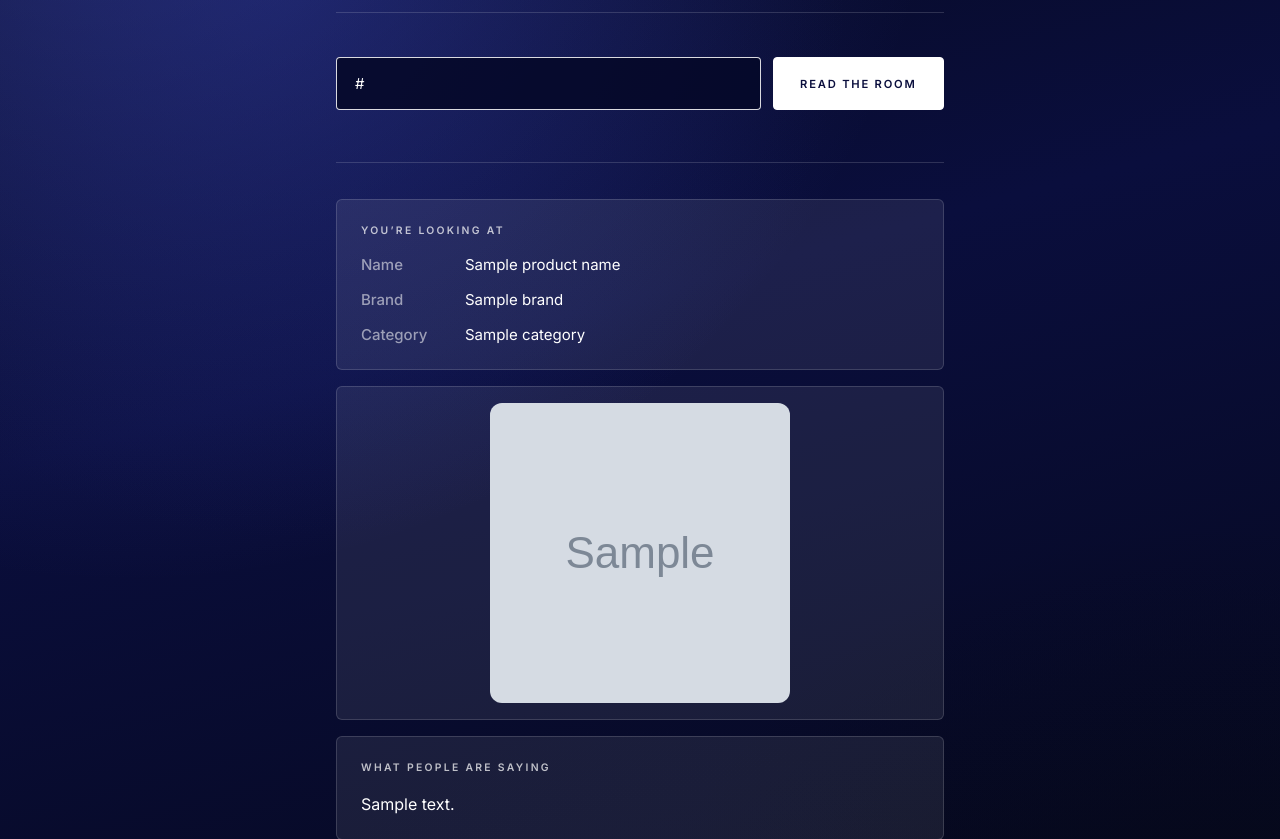
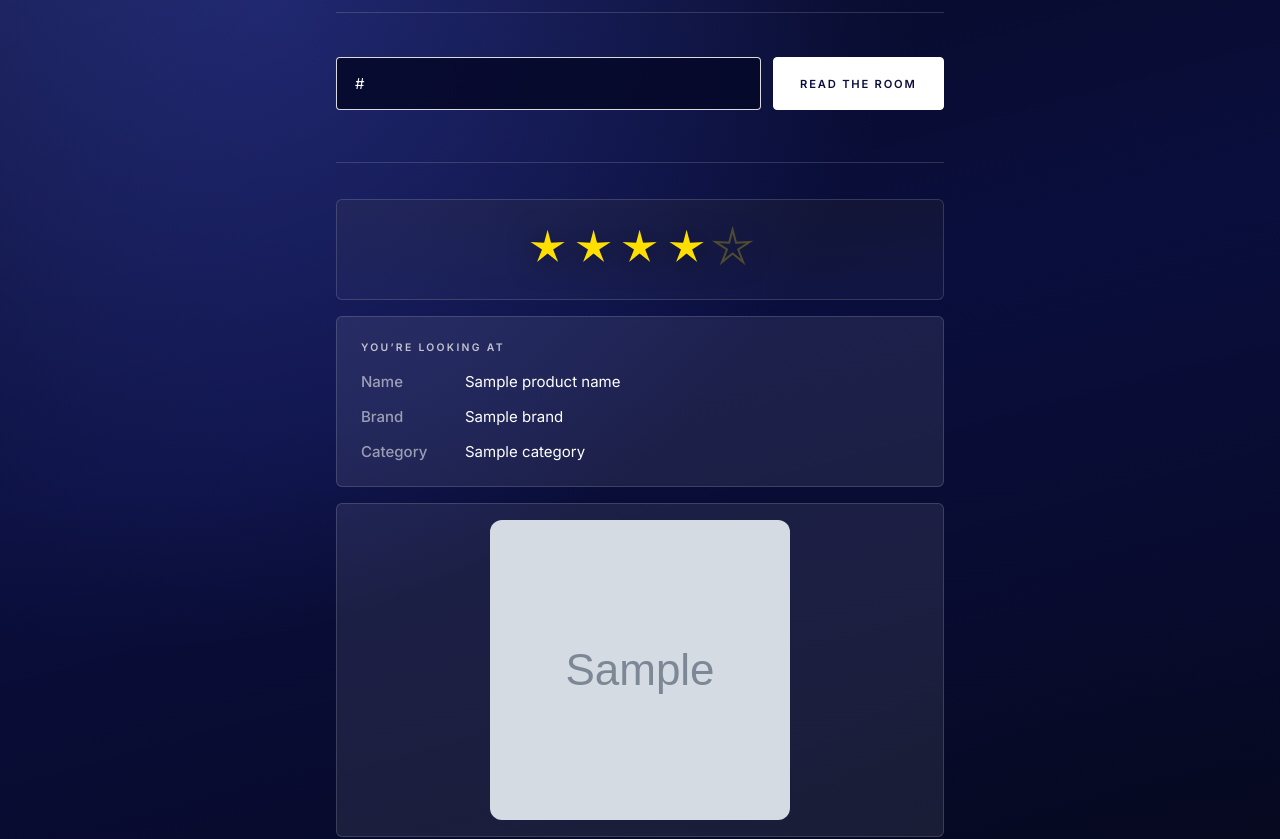
Before and after one commit to ezinne0/provenance, a Flask app: template templates/index.html in a window 1280 px wide. Shown: the part 278-1117 px from the top of the page. Run offline with Flask 3, Linux system fonts and the light colour scheme; the template is opened without the code that fills it: most values are stand-ins (such as "Sample title", 1, 10 or a date in 2020); grey boxes marked "Sample" are stand-in pictures; some libraries are stand-ins or nearby versions.

Commit message:
made the stars look more profesh

```diff
--- a/app.py
+++ b/app.py
@@ -61,6 +61,7 @@ def analyze():
         "summary": synth["summary"],
         "durability": synth["durability"],
         "keywords": synth["keywords"],
+        "star_rating": synth["star_rating"],
         "submitted_url": url,
     }
     return redirect(url_for("index"), code=303)
--- a/services.py
+++ b/services.py
@@ -179,11 +179,22 @@ def _normalize_keyword_list(raw: Any) -> list[str]:
         out.append("unknown")
     return out[:5]
 
+
+def _normalize_star_rating(raw: Any) -> float:
+    """Clamp to [1.0, 5.0] and round to nearest 0.5."""
+    try:
+        x = float(raw)
+    except (TypeError, ValueError):
+        x = 3.0
+    x = max(1.0, min(5.0, x))
+    return round(x * 2) / 2
+
+
 # Helper function to synthesize the review text
 def synthesize(review_text: str, product_name: str, brand: str) -> dict[str, Any]:
     """
     Send aggregated review text to Claude and return a dict with ``summary``,
-    ``durability``, and ``keywords`` (5 items).
+    ``durability``, ``keywords`` (5 items), and ``star_rating`` (1.0–5.0 in 0.5 steps).
     """
     api_key = (os.getenv("ANTHROPIC_API_KEY") or "").strip()
     if not api_key:
@@ -201,12 +212,15 @@ def synthesize(review_text: str, product_name: str, brand: str) -> dict[str, Any
     system = (
         "You synthesize shopper-relevant insights from aggregated web search snippets about a product. "
         "Respond with a single JSON object only — no markdown, no code fences, no explanation or text outside the JSON. "
-        "Exactly these three keys:\n"
+        "Exactly these four keys:\n"
         '- "summary": string, 2-3 sentences on overall sentiment from the review text.\n'
         '- "durability": string, 1-2 sentences on how the product holds up over time (wear, materials, construction).\n'
         '- "keywords": array of exactly 5 strings — concrete descriptor words people use (e.g. soft, creasing, bulky). '
         "No common stop words (the, and, very, good, bad as filler alone).\n"
-        "If evidence is thin, say so in summary."
+        '- "star_rating": number (float) between 1.0 and 5.0 inclusive, rounded to the nearest 0.5, '
+        "representing overall sentiment implied by the snippets (1 = very negative, 5 = very positive). "
+        "Use values like 3.5 or 4.0 only — step by 0.5.\n"
+        "If evidence is thin, say so in summary and lean toward a middling star_rating (around 3.0)."
     )
     user = (
         f"Product name: {pn}\n"
@@ -233,6 +247,7 @@ def synthesize(review_text: str, product_name: str, brand: str) -> dict[str, Any
         "summary": str(data.get("summary", "")).strip(),
         "durability": str(data.get("durability", "")).strip(),
         "keywords": _normalize_keyword_list(data.get("keywords")),
+        "star_rating": _normalize_star_rating(data.get("star_rating")),
     }
 
 
--- a/static/style.css
+++ b/static/style.css
@@ -301,6 +301,95 @@ body {
   color: var(--color-text);
 }
 
+.result-card--stars {
+  padding: 1.75rem 1.25rem 2rem;
+  background: linear-gradient(
+    180deg,
+    rgba(255, 223, 0, 0.04) 0%,
+    rgba(255, 255, 255, 0.03) 100%
+  );
+}
+
+.star-rating-visual {
+  --star-gold: #ffdf00;
+  --star-gold-dim: rgba(255, 223, 0, 0.26);
+
+  display: flex;
+  justify-content: center;
+  align-items: center;
+  flex-wrap: nowrap;
+  gap: 0.18em;
+  font-size: clamp(1.9rem, 5.5vw, 2.45rem);
+  line-height: 0;
+  filter: drop-shadow(0 2px 14px rgba(0, 0, 0, 0.55));
+}
+
+.star-rating-visual .star {
+  flex: 0 0 auto;
+  width: 1em;
+  height: 1em;
+}
+
+.star-svg {
+  display: block;
+  width: 1em;
+  height: 1em;
+  overflow: visible;
+}
+
+.star-svg__fill {
+  stroke: none;
+}
+
+.star-svg__stroke {
+  fill: none;
+  stroke: var(--star-gold-dim);
+  stroke-width: 1.2;
+  stroke-linejoin: miter;
+  stroke-linecap: butt;
+}
+
+.star--full .star-svg__fill,
+.star__half-clip .star-svg__fill {
+  fill: var(--star-gold);
+}
+
+.star--empty .star-svg__stroke {
+  stroke: var(--star-gold-dim);
+}
+
+.star--half {
+  position: relative;
+  display: inline-block;
+}
+
+.star--half .star-svg--outline {
+  position: absolute;
+  inset: 0;
+  pointer-events: none;
+}
+
+.star--half .star-svg__stroke {
+  stroke: var(--star-gold-dim);
+}
+
+.star__half-clip {
+  position: absolute;
+  left: 0;
+  top: 0;
+  width: 50%;
+  height: 100%;
+  overflow: hidden;
+  z-index: 1;
+  pointer-events: none;
+}
+
+.star__half-clip .star-svg {
+  width: 1em;
+  height: 1em;
+  min-width: 1em;
+}
+
 /* —— Prose —— */
 .prose {
   margin: 0;
--- a/templates/index.html
+++ b/templates/index.html
@@ -67,6 +67,44 @@
 
       {% if summary is defined %}
       <article class="report" aria-label="Analysis results">
+        {% set nh = (star_rating * 2)|round|int %}
+        {% set star_path = "M12 1 L14.116 9.088 L22.462 8.601 L15.424 13.112 L18.466 20.899 L12 15.6 L5.534 20.899 L8.576 13.112 L1.538 8.601 L9.884 9.088 Z" %}
+        <div class="result-card result-card--stars">
+          <div
+            class="star-rating-visual"
+            role="img"
+            aria-label="{{ star_rating }} out of 5 stars"
+          >
+            {% for i in [0, 1, 2, 3, 4] %}
+              {% set rem = nh - (i * 2) %}
+              {% if rem >= 2 %}
+              <span class="star star--full" aria-hidden="true">
+                <svg class="star-svg" viewBox="0 0 24 24" focusable="false">
+                  <path class="star-svg__fill" d="{{ star_path }}" />
+                </svg>
+              </span>
+              {% elif rem >= 1 %}
+              <span class="star star--half" aria-hidden="true">
+                <svg class="star-svg star-svg--outline" viewBox="0 0 24 24" focusable="false">
+                  <path class="star-svg__stroke" d="{{ star_path }}" />
+                </svg>
+                <span class="star__half-clip">
+                  <svg class="star-svg" viewBox="0 0 24 24" focusable="false">
+                    <path class="star-svg__fill" d="{{ star_path }}" />
+                  </svg>
+                </span>
+              </span>
+              {% else %}
+              <span class="star star--empty" aria-hidden="true">
+                <svg class="star-svg star-svg--outline" viewBox="0 0 24 24" focusable="false">
+                  <path class="star-svg__stroke" d="{{ star_path }}" />
+                </svg>
+              </span>
+              {% endif %}
+            {% endfor %}
+          </div>
+        </div>
+
         <div class="result-card">
           <h2 class="section-label">You’re looking at</h2>
           <dl class="product-meta">
```
